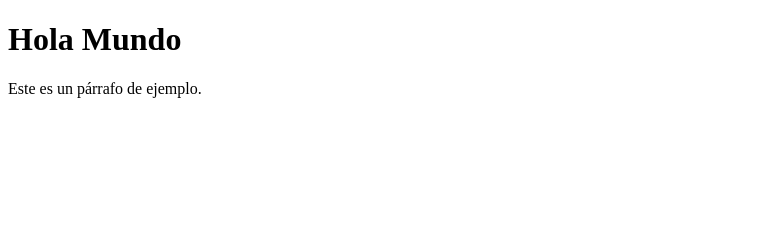
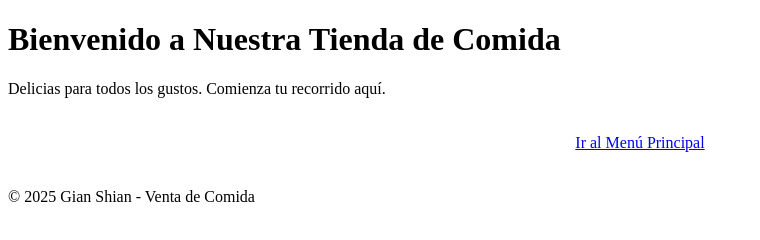
Before and after one commit to GianCordova/Venta_Comida, a plain HTML site: page index.html in a window 1280 px wide. Shown: the whole page, without its empty margins (0-760 px from the left). Drawn offline with Linux system fonts and the light colour scheme.

Commit message:
Se crearon los demas archivos(.html) para la pagina web

```diff
--- a/index.html
+++ b/index.html
@@ -1,10 +1,22 @@
 <!DOCTYPE html>
-<html>
+<html lang="es">
 <head>
-    <title>Mi página web</title>
+    <meta charset="UTF-8">
+    <title>Inicio - Venta de Comida</title>
+    <link rel="stylesheet" href="style/style.css">
 </head>
 <body>
-    <h1>Hola Mundo</h1>
-    <p>Este es un párrafo de ejemplo.</p>
+    <header>
+        <h1>Bienvenido a Nuestra Tienda de Comida</h1>
+        <p>Delicias para todos los gustos. Comienza tu recorrido aquí.</p>
+    </header>
+
+    <main style="text-align: center; padding: 20px;">
+        <a href="paginas/pagina_uno.html">Ir al Menú Principal</a>
+    </main>
+
+    <footer>
+        <p>&copy; 2025 Gian Shian - Venta de Comida</p>
+    </footer>
 </body>
 </html>
```
Also changed, not shown: paginas/acompañamientos.html (added), paginas/bebidas.html (added), paginas/comida_rapida.html (added).
